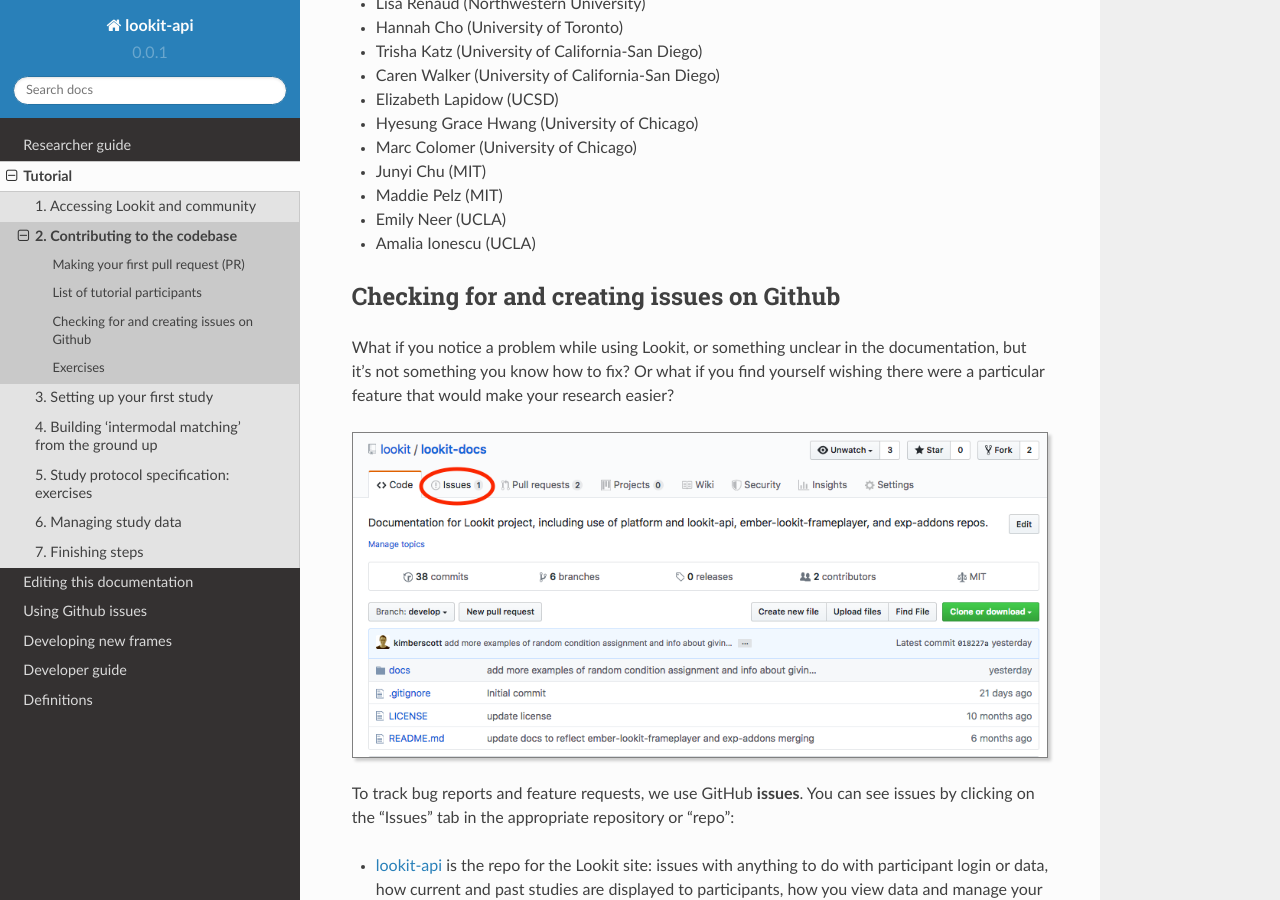
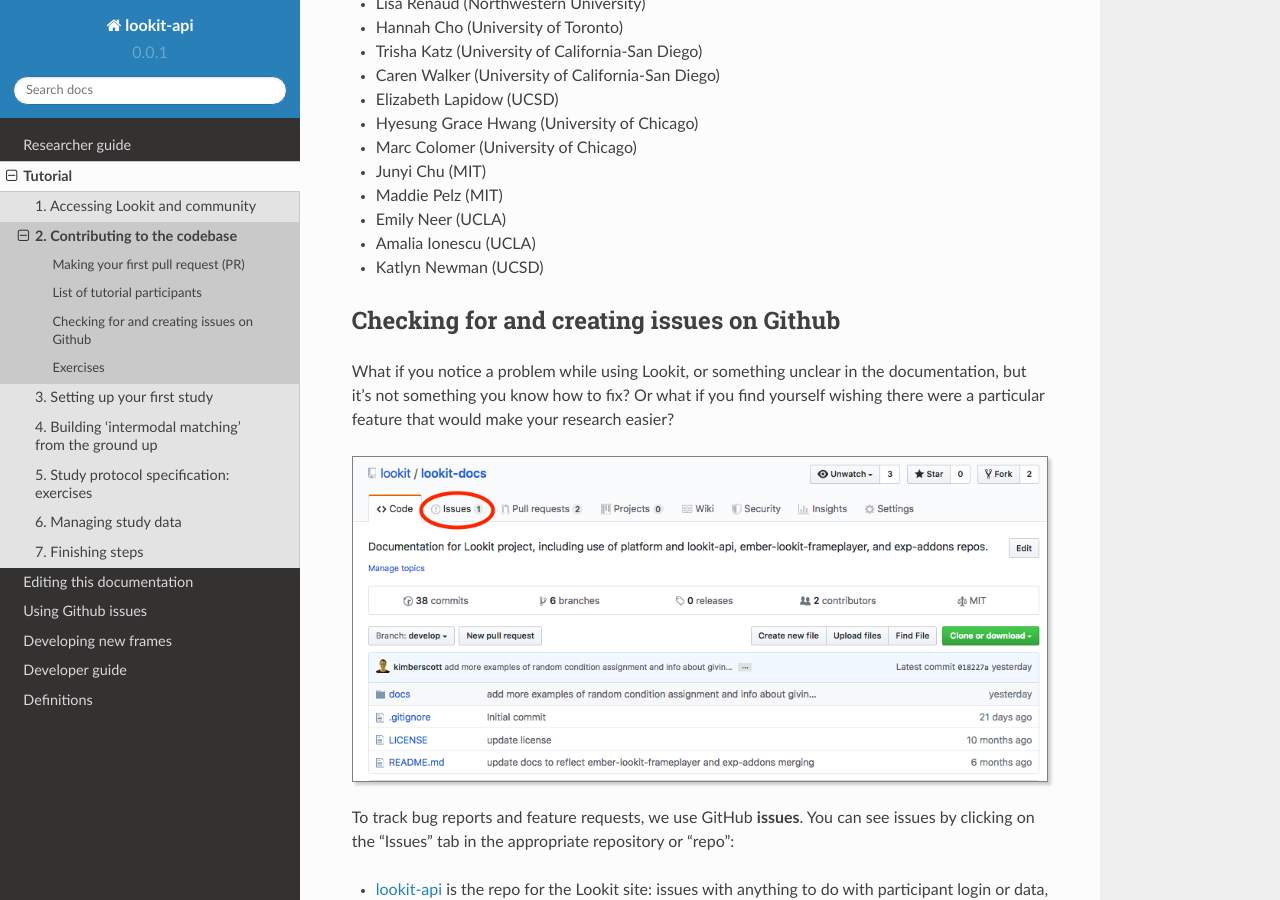
Before and after one commit to lookit/lookit-docs, a Sphinx documentation site: the page built from docs/source/tutorial-contributing.rst, in a window 1280 px wide and 900 px high, scrolled down 3949 px. Built offline with Sphinx 7.4.7 and the Read the Docs theme 2.0.0, drawn with Linux system fonts in a browser that asks for light colours.

Commit message:
Add tutorial participant to list

```diff
--- a/docs/source/tutorial-contributing.rst
+++ b/docs/source/tutorial-contributing.rst
@@ -81,6 +81,7 @@
 - Maddie Pelz (MIT)
 - Emily Neer (UCLA)
 - Amalia Ionescu (UCLA)
+- Katlyn Newman (UCSD)
 
 .. _Github issues overview:
 
```
